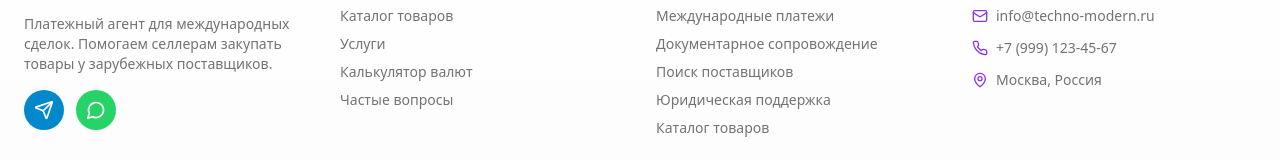
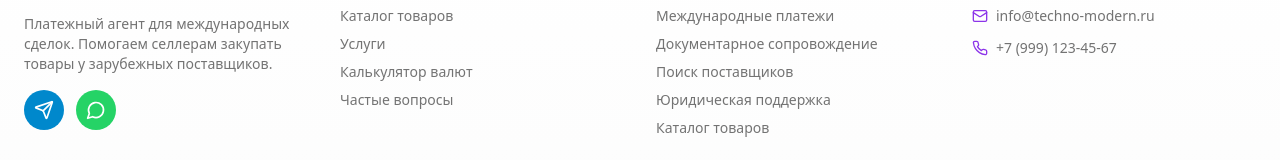
Before and after one commit to Stasnakamodov/technomodern-platform, a Next.js app: page / in a window 1280 px wide. Shown: the part 8324-8484 px from the top of the page. Built offline with nearby package versions, Linux system fonts and the light colour scheme; no server answers.

Commit message:
chore: Убрать адрес фирмы из footer
🤖 Generated with [Claude Code](https://claude.com/claude-code)

Co-Authored-By: Claude <noreply@anthropic.com>

```diff
--- a/components/footer.tsx
+++ b/components/footer.tsx
@@ -1,6 +1,6 @@
 "use client"
 
-import { Send, MessageCircle, Mail, Phone, MapPin } from "lucide-react"
+import { Send, MessageCircle, Mail, Phone } from "lucide-react"
 import Link from "next/link"
 
 export default function Footer() {
@@ -98,10 +98,6 @@ export default function Footer() {
                   +7 (999) 123-45-67
                 </a>
               </li>
-              <li className="flex items-start gap-2">
-                <MapPin className="w-4 h-4 mt-0.5 flex-shrink-0 text-primary" />
-                <span>Москва, Россия</span>
-              </li>
             </ul>
           </div>
         </div>
```
